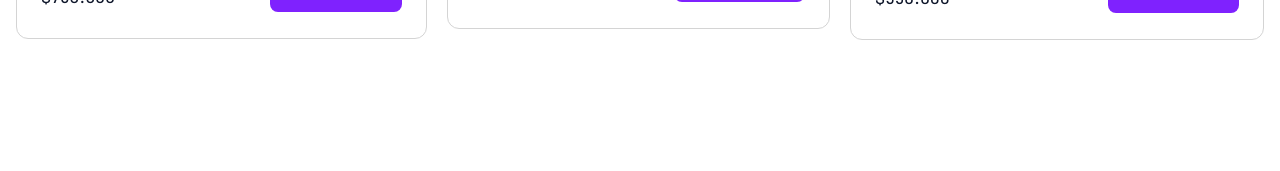
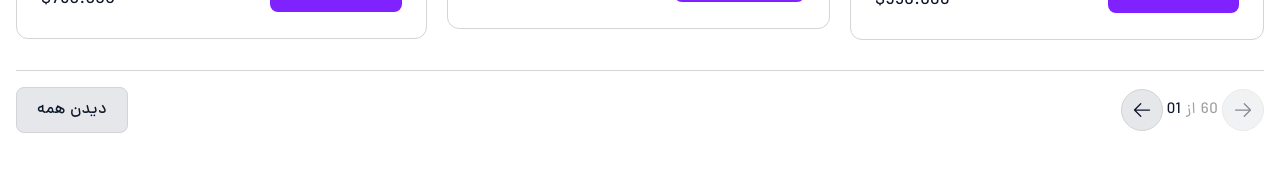
Before and after one commit to homow/home-nest, a React (Vite) app: page / in a window 1280 px wide. Shown: the part 1587-1758 px from the top of the page. Before the commit the page ends 1707 px from the top, so only its background shows below. Built offline with nearby package versions, Linux system fonts and the light colour scheme.

Commit message:
completed FeautredProperty

```diff
--- a/src/components/ui/SvgDefs.jsx
+++ b/src/components/ui/SvgDefs.jsx
@@ -510,13 +510,14 @@ export default function SvgDefs() {
                 </defs>
             </symbol>
             {/* rightArrow */}
-            <symbol id="rightArrow-icon" xmlns="http://www.w3.org/2000/svg" fill="none" viewBox="0 0 24 24" strokeWidth={1.5} stroke="currentColor" className="size-6">
+            <symbol id="rightArrow-icon" xmlns="http://www.w3.org/2000/svg" fill="none" viewBox="0 0 24 24" strokeWidth={1.5} stroke="currentColor">
                 <path strokeLinecap="round" strokeLinejoin="round" d="M13.5 4.5 21 12m0 0-7.5 7.5M21 12H3" />
             </symbol>
             {/* leftArrow */}
-            <symbol id="leftArrow-icon" xmlns="http://www.w3.org/2000/svg" fill="none" viewBox="0 0 24 24" strokeWidth={1.5} stroke="currentColor" className="size-6">
-                <path strokeLinecap="round" strokeLinejoin="round" d="M6.75 15.75 3 12m0 0 3.75-3.75M3 12h18" />
+            <symbol id="leftArrow-icon" xmlns="http://www.w3.org/2000/svg" fill="none" viewBox="0 0 24 24" strokeWidth={1.5} stroke="currentColor">
+                <path strokeLinecap="round" strokeLinejoin="round" d="M10.5 19.5 3 12m0 0 7.5-7.5M3 12h18" />
             </symbol>
+
         </svg>
     )
 }
--- a/src/pages/Home/FeaturedProperty/FeaturedProperty.jsx
+++ b/src/pages/Home/FeaturedProperty/FeaturedProperty.jsx
@@ -4,21 +4,27 @@ import {Link} from "react-router-dom";
 
 function PaginationPropertyCards() {
     return (
-        <div className={"border-t border-grey-15"}>
-            <div>
-                <span>
-                    <svg>
+        <div className={"flex flex-row items-center justify-between border-t border-grey-15 mt-7.5 pt-4"}>
+            <div className={"flex flex-row items-center gap-1"}>
+                <span className={"inline-block p-2.5 bg-grey-10 rounded-full border border-grey-15 opacity-50"}>
+                    <svg className={"size-5"}>
                         <use href="#rightArrow-icon"></use>
                     </svg>
                 </span>
 
-                <span>
-                    <svg>
+                <div className={"text-grey-60"}>
+                    <span>60 </span>
+                    از
+                    <span className={"text-primary-txt"}> 01</span>
+                </div>
+
+                <span className={"inline-block p-2.5 bg-grey-10 rounded-full border border-grey-15"}>
+                    <svg className={"size-5"}>
                         <use href="#leftArrow-icon"></use>
                     </svg>
                 </span>
             </div>
-            <Link to={"#"}>دیدن همه</Link>
+            <Link className={"secondary-btn"} to={"#"}>دیدن همه</Link>
         </div>
     )
 }
@@ -30,13 +36,14 @@ export default function FeaturedProperty() {
             <TopTitleSections title={"املاک ویژه"} text={"مجموعه‌ انتخابی از املاک ویژه‌ ما رو ببینید. هر آگهی یه نمای کلی از خونه‌ها و سرمایه‌گذاری‌های استثنایی که از طریق آشیانه در دسترس شماست رو به نمایش می‌ذاره."} link={"#"} linkText={"دیدن همه ملک‌ها"}/>
 
             {/* property card */}
-            <div className={"mt-10 flex flex-col items-center gap-4 lg:flex-row lg:gap-5 2xl:gap-[30px]"}>
+            <div className={"mt-10 flex flex-col items-center gap-4 lg:flex-row lg:gap-5 2xl:gap-7.5"}>
                 <PropertyCard img={"https://xbeopbkmgpzwzhtijiir.supabase.co/storage/v1/object/public/static-assets/ui/home/Image-1.webp"} title={"ویلای ساحلی آرامش"} description={"یک ویلای خیره‌کننده با ۴ خواب و ۳ حمام در یک محله آرام در حومه شهر..."} features={[4, 3, "ویلایی"]} price={"550.000"} propertyLink={"#"}/>
 
                 <PropertyCard img={"https://xbeopbkmgpzwzhtijiir.supabase.co/storage/v1/object/public/static-assets/ui/home/Image-2.webp"} title={"خانه متروپولیتن"} description={"یک آپارتمان شیک و مبله دو خوابه با منظره پانوراما از شهر..."} features={[3, 3, "ویلایی"]} price={"600.000"} propertyLink={"#"} className={"hidden lg:block"}/>
 
                 <PropertyCard img={"https://xbeopbkmgpzwzhtijiir.supabase.co/storage/v1/object/public/static-assets/ui/home/Image.webp"} title={"کلبه روستایی دنج"} description={"یک خانه شهری زیبا با سه خوابه و دو و نیم حمام در یک مجتمع مسکونی..."} features={[2, 3, "ویلایی"]} price={"750.000"} propertyLink={"#"} className={"hidden lg:block"}/>
             </div>
+            <PaginationPropertyCards/>
         </section>
     )
 }
--- a/src/styles/global.css
+++ b/src/styles/global.css
@@ -32,6 +32,9 @@
     /* border radius */
     --radius-custom: 10px;
     --radius-custom-28: 28px;
+
+    /* custom size */
+    /*--size-30: 30px;*/
 }
 
 .dark {
```
